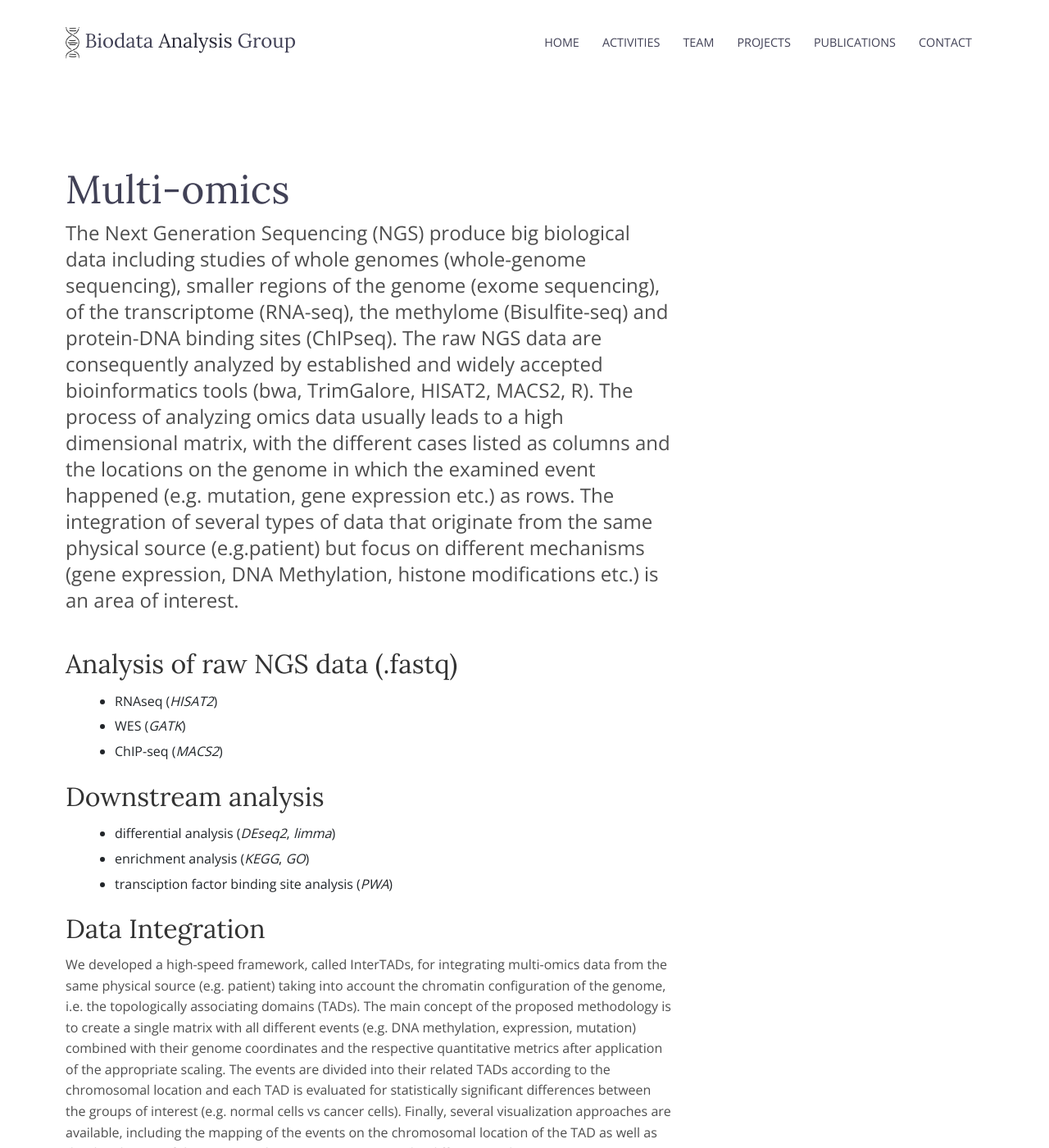
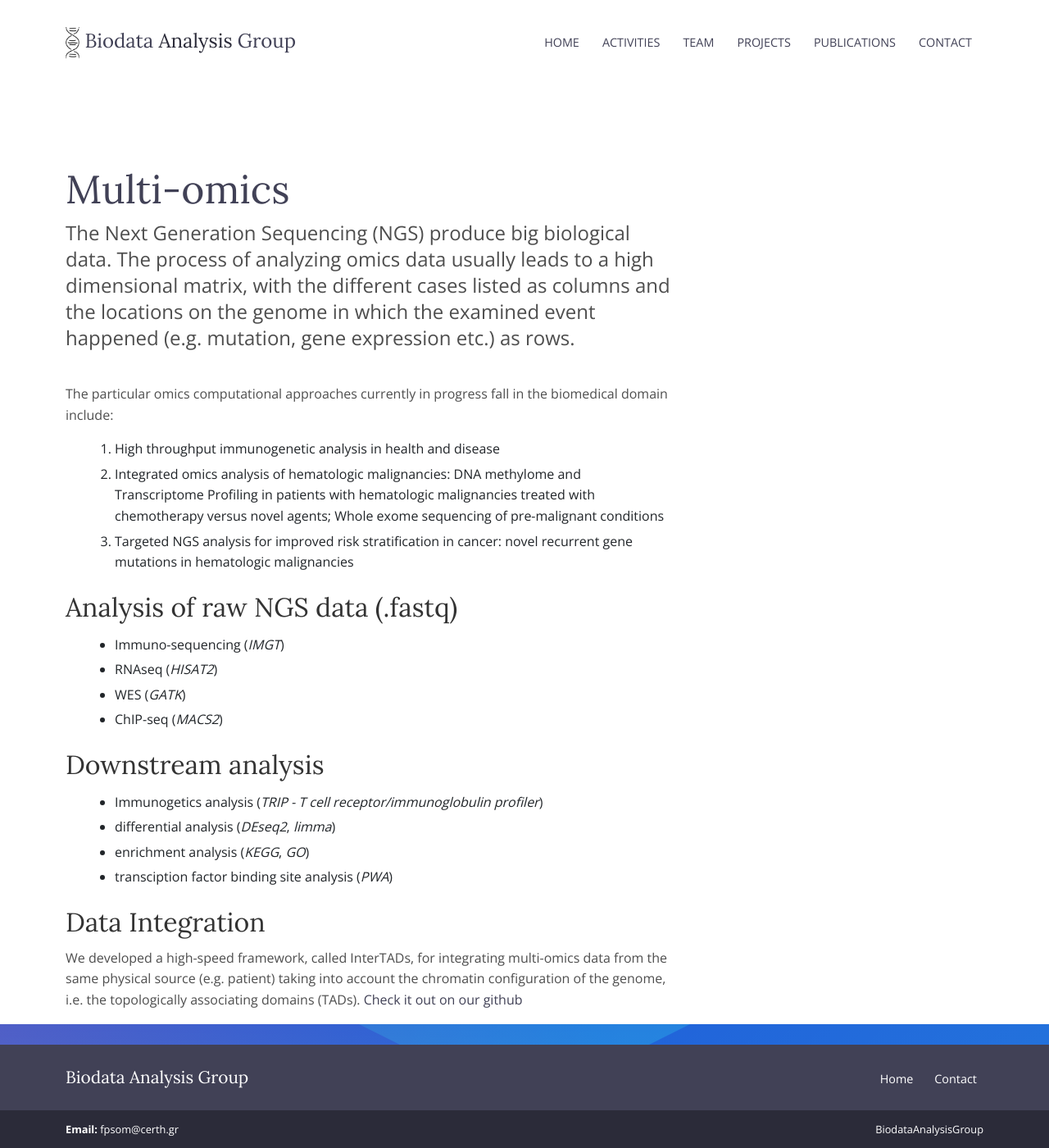
Before and after one commit to geogav/BiodataAnalysisGroup.github.io, a Jekyll site: the page built from _activities/multi-omics.md, in a window 1280 px wide and 1400 px high. Shown: the whole window at 82% size. Built offline with Jekyll 4.4.1, drawn with Linux system fonts in a browser that asks for light colours; some of the changed text lies outside the part shown.

Commit message:
my changes

```diff
--- a/_activities/multi-omics.md
+++ b/_activities/multi-omics.md
@@ -3,23 +3,29 @@ title: 'Multi-omics'
 image: '/activities/default.png'
 ---
 
-The Next Generation Sequencing (NGS) produce big biological data including studies of whole genomes (whole-genome sequencing), smaller regions of the genome (exome sequencing), of the transcriptome (RNA-seq), the methylome (Bisulfite-seq) and protein-DNA binding sites (ChIPseq).
-The raw NGS data are consequently analyzed by established and widely accepted bioinformatics tools (bwa, TrimGalore, HISAT2, MACS2, R). The process of analyzing omics data usually leads to a high dimensional matrix, with the different cases listed as columns and the locations on the genome in which the examined event happened (e.g. mutation, gene expression etc.) as rows.
-The integration of several types of data that originate from the same physical source (e.g.patient) but focus on different mechanisms (gene expression, DNA Methylation, histone modifications etc.) is an area of interest.
+The Next Generation Sequencing (NGS) produce big biological data. The process of analyzing omics data usually leads to a high dimensional matrix, with the different cases listed as columns and the locations on the genome in which the examined event happened (e.g. mutation, gene expression etc.) as rows.
+
+The particular omics computational approaches currently in progress fall in the biomedical domain include:
+
+1. High throughput immunogenetic analysis in health and disease
+2. Integrated omics analysis of hematologic malignancies: DNA methylome and Transcriptome Profiling in patients with hematologic malignancies treated with chemotherapy versus novel agents; Whole exome sequencing of pre-malignant conditions
+3. Targeted NGS analysis for improved risk stratification in cancer: novel recurrent gene mutations in hematologic malignancies
+
 
 ## Analysis of raw NGS data (.fastq)
 
+- Immuno-sequencing (_IMGT_)
 - RNAseq (_HISAT2_)
 - WES (_GATK_)
 - ChIP-seq (_MACS2_)
 
 ## Downstream analysis
 
+- Immunogetics analysis (_TRIP - T cell receptor/immunoglobulin profiler_)
 - differential analysis (_DEseq2_, _limma_)
 - enrichment analysis (_KEGG_, _GO_)
 - transciption factor binding site analysis (_PWA_)
 
 ## Data Integration
-We developed a high-speed framework, called InterTADs, for integrating multi-omics data from the same physical source (e.g. patient) taking into account the chromatin configuration of the genome, i.e. the topologically associating domains (TADs). The main concept of the proposed methodology is to create a single matrix with all different events (e.g. DNA methylation, expression, mutation) combined with their genome coordinates and the respective quantitative metrics after application of the appropriate scaling. The events are divided into their related TADs according to the chromosomal location and each TAD is evaluated for statistically significant differences between the groups of interest (e.g. normal cells vs cancer cells). Finally, several visualization approaches are available, including the mapping of the events on the chromosomal location of the TAD as well as the distribution of the counts within a given TAD across the different study groups.
-
-https://github.com/nikopech/InterTADs
+We developed a high-speed framework, called InterTADs, for integrating multi-omics data from the same physical source (e.g. patient) taking into account the chromatin configuration of the genome, i.e. the topologically associating domains (TADs).
+[Check it out on our github](https://github.com/nikopech/InterTADs)
```
Also changed, not shown: 3 other files.
